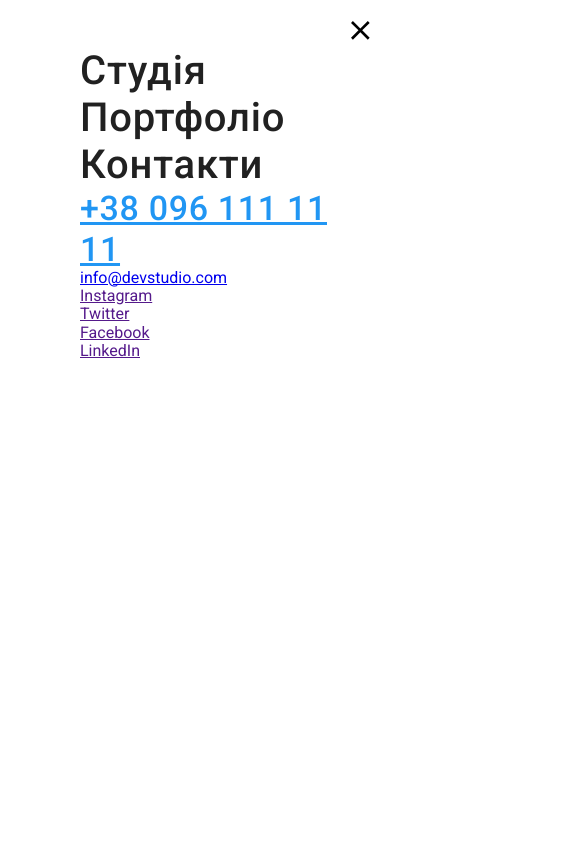
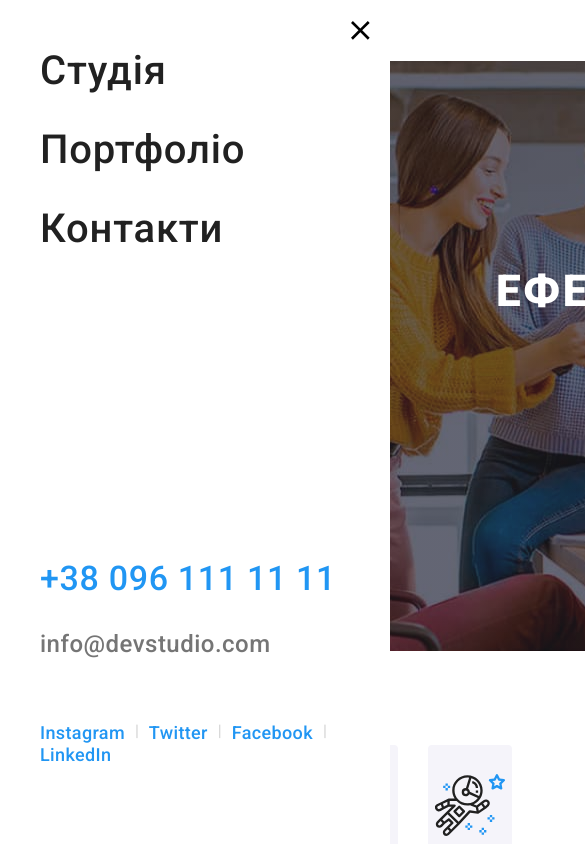
Before and after one commit to AlinaSlobodeniuk/goit-markup-hw-08, a plain HTML site: page index.html in a window 390 px wide. Both pictures are taken after a click on the button 355 px from the left and 30 px from the top of the page. Shown: the top 844 px of the page, 585 px wide, since content can reach past the window. Drawn offline with nearby package versions, Linux system fonts and the light colour scheme.

Commit message:
хедер

```diff
--- a/index.html
+++ b/index.html
@@ -54,12 +54,12 @@
         </ul>
         <button class="header__menu js-open-menu" type="button">
           <svg class="header__icon" width="40" height="40">
-            <use href="./images/icons.svg#icon-menu"></use>
+            <use class="header__symbol" href="./images/icons.svg#icon-menu"></use>
           </svg>
         </button>
       </div>
     </header>
-    <!-- <main>
+    <main>
       <section class="section hero">
         <div class="container">
           <h1 class="hero__title">Ефективні рішення для вашого бізнесу</h1>
@@ -424,7 +424,7 @@
           </form>
         </div>
       </div>
-    </footer> -->
+    </footer>
 
     <div class="mobile-menu js-menu-container">
       <button class="mobile-menu__close js-close-menu" type="button">
@@ -439,24 +439,27 @@
           <li href="#" class="mobile-menu__list">Контакти</li>
         </ul>
         <ul class="mobile-menu__contact">
-          <li>
+          <li class="mobile-menu__item">
             <a class="mobile-menu__tel" href="tel:+380961111111">+38 096 111 11 11</a>
           </li>
-          <li>
+          <li class="mobile-menu__item">
             <a class="mobile-menu__mail" href="mailto:info@devstudio.com">info@devstudio.com</a>
           </li>
         </ul>
         <ul class="mobile-menu__networks">
-          <li class="mobile-menu__box">
+          <li>
             <a href="" class="mobile-menu__link">Instagram</a>
           </li>
-          <li class="mobile-menu__box">
+          <span class="mobile-menu__token">|</span>
+          <li>
             <a href="" class="mobile-menu__link">Twitter</a>
           </li>
-          <li class="mobile-menu__box">
+          <span class="mobile-menu__token">|</span>
+          <li>
             <a href="" class="mobile-menu__link">Facebook</a>
           </li>
-          <li class="mobile-menu__box">
+          <span class="mobile-menu__token">|</span>
+          <li>
             <a href="" class="mobile-menu__link">LinkedIn</a>
           </li>
         </ul>
--- a/sass/components/_contact.scss
+++ b/sass/components/_contact.scss
@@ -25,6 +25,10 @@
 
         &:focus{color:var(--color-accent)}
 
+        @media screen and (min-width: 768px){
+            padding: 5px 0;
+        }
+
     }
 
     &__icon{
--- a/sass/components/_header.scss
+++ b/sass/components/_header.scss
@@ -6,6 +6,9 @@
         display: flex;
         margin: 10px 0;
 
+        @media screen and (min-width: 768px){
+            margin: 0;
+        }
     }
 
     &__nav{
@@ -28,7 +31,6 @@
         padding: 0;
         width: 40px;
         height: 40px;
-
 
         @media screen and (min-width: 768px){
             display: none;
@@ -85,7 +87,11 @@
             height: 4px;
             background-color: currentColor;
             border-radius: 2px;
-            margin-top: 28px;
+            margin-top: 37px;
+
+            @media screen and (min-width: 1200px){
+                margin-top: 28px;
+            }
         }
 
     }
@@ -96,5 +102,15 @@
         margin-top: 0;
         margin-bottom: 0;
         gap: 50px;
+
+        @media screen and (min-width: 768px){
+            display: inline-block;
+            margin-top: 21px;
+            margin-bottom: 21px;
+        }
+
+        @media screen and (min-width: 1200px){
+            display: flex;
+        }
     }
     }
--- a/sass/components/_hero.scss
+++ b/sass/components/_hero.scss
@@ -6,12 +6,13 @@
     padding-top: 200px;
     padding-bottom: 200px;
     background-color: var(--color-background-hero);
-     background-image:linear-gradient(to right,rgba(47, 48, 58, 0.4),rgba(47, 48, 58, 0.4)),url(../images/img\(21\).jpg);
+    background-image:linear-gradient(to right,rgba(47, 48, 58, 0.4),rgba(47, 48, 58, 0.4)),url(../images/img\(21\).jpg);
     background-repeat: no-repeat;
     background-size: 1600px;
     background-position: center;
     width: 1600px;
     margin: auto;
+
 
     &__title{
         text-transform: uppercase;
--- a/sass/components/_mobile-menu.scss
+++ b/sass/components/_mobile-menu.scss
@@ -20,39 +20,75 @@
     padding: 0;
     width: 40px;
     height: 40px;
-
 }
 
 .mobile-menu__icon {
     background-color: var(--color-background);
-
 }
 
 .mobile-menu__nav {
+    padding: 0;
+    margin-bottom: 306px;
 }
 .mobile-menu__list {
     font-weight: 500;
     font-size: 40px;
     line-height: 1.17;
     letter-spacing: 0.02em;
+    color: var(--text-color);
+    margin-bottom: 32px;
 
-    color: var(--text-color);
+
+    &:hover{
+        color: var(--color-accent);
+    }
 }
+
 .mobile-menu__contact {
+    padding: 0;
+
 }
+
+.mobile-menu__item{
+    margin-bottom: 32px;
+}
+
 .mobile-menu__tel {
     font-weight: 500;
     font-size: 34px;
     line-height: 1.18;
     letter-spacing: 0.02em;
+    text-decoration: none;
+    color: var(--color-accent);
+}
+
+.mobile-menu__mail {
+    font-weight: 500;
+    font-size: 24px;
+    line-height: 1.16;
+    letter-spacing: 0.02em;
+    text-decoration: none;
+    color: var(--text-color-optional);
+}
+
+.mobile-menu__networks {
+    display: flex;
+    flex-wrap: wrap;
+    padding: 0;
+    margin-top: 64px;
+}
+
+.mobile-menu__link {
+    text-decoration: none;
+    font-weight: 500;
+    font-size: 18px;
+    line-height: 1.2;
+    letter-spacing: 0.02em;
 
     color: var(--color-accent);
 }
-.mobile-menu__mail {
+
+.mobile-menu__token{
+    color: rgba(33, 33, 33, 0.2);
+    margin: 0 10px;
 }
-.mobile-menu__networks {
-}
-.mobile-menu__box {
-}
-.mobile-menu__link {
-}
```
Also changed, not shown: css/main.css, css/main.min.css, 2 other files.
